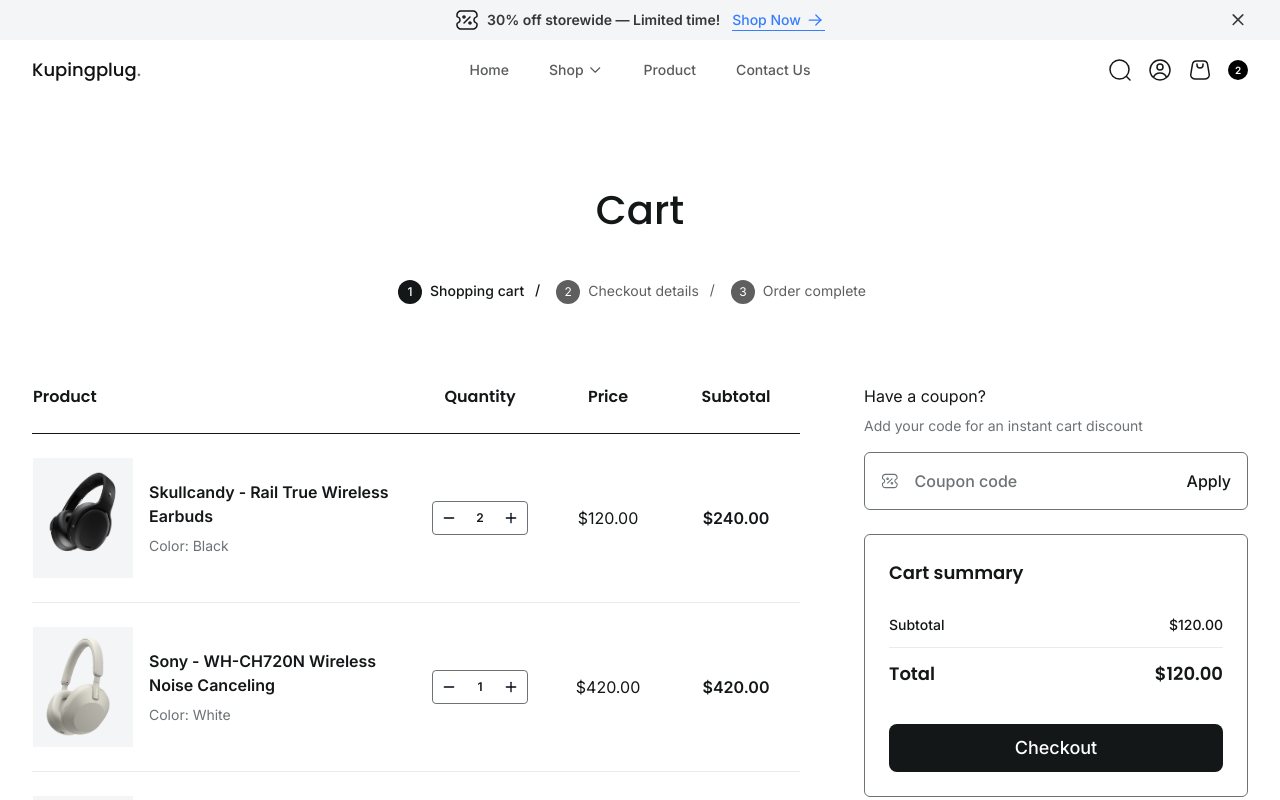
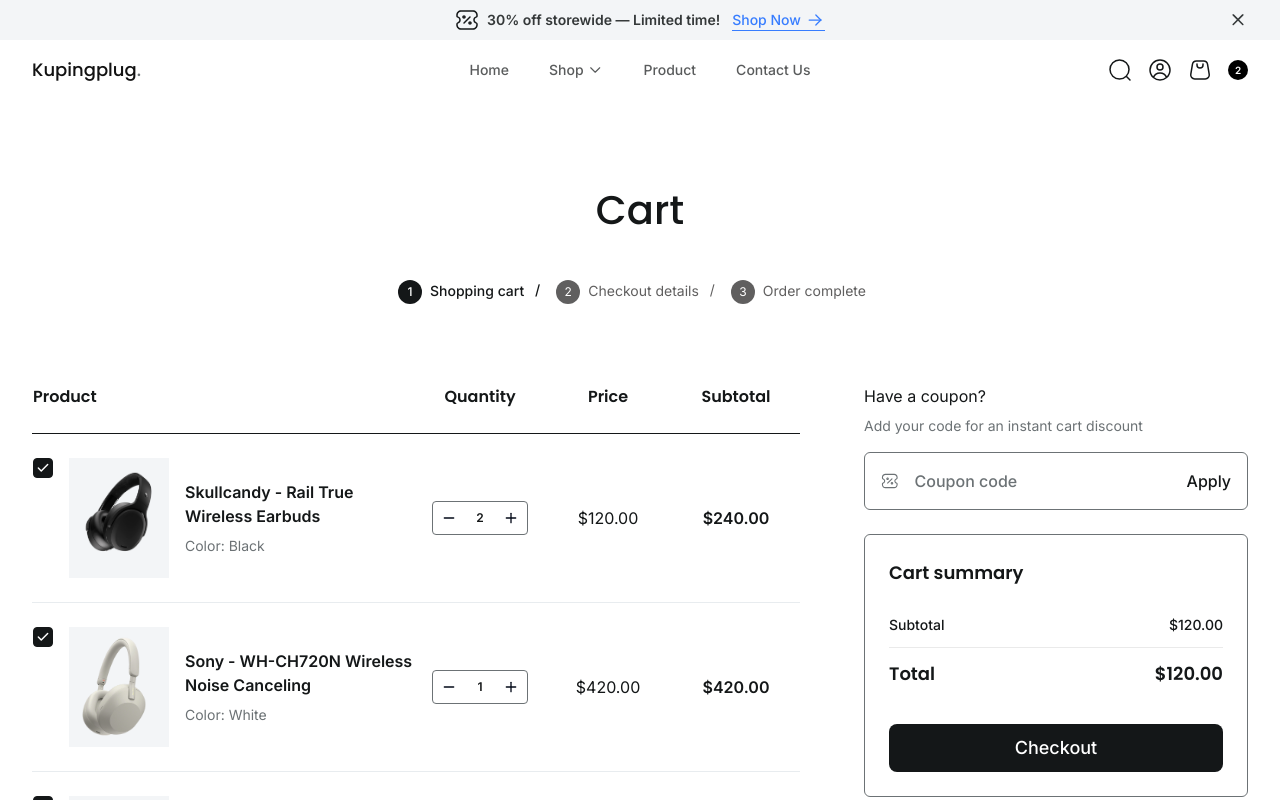
Before and after one commit to pujiragil/kupingplug, a Next.js app: page /cart in a window 1280 px wide. Shown: the top 800 px of the page. Built offline with nearby package versions, Linux system fonts and the light colour scheme.

Commit message:
added check feature to cartItem component

```diff
--- a/app/(subroot)/cart/cartItem.tsx
+++ b/app/(subroot)/cart/cartItem.tsx
@@ -3,10 +3,10 @@
 // package
 import { useState } from "react";
 import Image from "next/image";
-import { X } from "lucide-react";
+import { Check } from "lucide-react";
 
 // lib
-import { formatCurrency } from "@/lib/utils";
+import { cn, formatCurrency } from "@/lib/utils";
 
 // ui
 import CartQuantity from "@/app/(subroot)/cart/cartQuantity";
@@ -27,22 +27,46 @@
 
 const CartItem: React.FC<CartItemProps> = ({ product }) => {
   const [quantity, setQuantity] = useState<number>(product.quantity);
+  const [check, setCheck] = useState<boolean>(true);
   const basePrice = formatCurrency(product.price);
   const totalPrice = formatCurrency(product.price * quantity);
 
   const handleMinusQuantity = () => {
     if (quantity > 1) {
-      setQuantity((prev) => prev - 1);
+      setQuantity((prevQuantity) => prevQuantity - 1);
     }
   };
 
   const handleAddQuantity = () => {
-    setQuantity((prev) => prev + 1);
+    setQuantity((prevQuantity) => prevQuantity + 1);
+  };
+
+  const handleCheck = () => {
+    setCheck((prevCheck) => !prevCheck);
   };
 
   return (
     <>
-      <td className="py-6 sm:w-6/12">
+      <td
+        className={cn("py-6 sm:w-6/12", check ? "opacity-100" : "opacity-50")}
+      >
+        <div className="flex items-start gap-4">
+          <div
+            onClick={handleCheck}
+            className={cn(
+              "hidden h-5 w-5 flex-none cursor-pointer items-center justify-center rounded border border-[#141718] sm:flex",
+              check ? "bg-[#141718]" : "bg-white",
+            )}
+          >
+            {check && (
+              <Check
+                stroke="#ffffff"
+                strokeWidth={2.5}
+                className="h-3.5 w-3.5"
+              />
+            )}
+          </div>
+
           <div className="flex gap-4 sm:items-center">
             <div className="h-[120px] min-w-[100px] bg-[#F3F5F7]">
               <Image
@@ -67,7 +91,22 @@
                 <p className="font-inter text-xs font-normal text-[#6C7275] md:text-sm">
                   Color: {product.color}
                 </p>
-              <X stroke="#6C7275" className="h-6 w-6 sm:hidden" />
+
+                <div
+                  onClick={handleCheck}
+                  className={cn(
+                    "flex h-4 w-4 cursor-pointer items-center justify-center rounded border border-[#141718] sm:hidden",
+                    check ? "bg-[#141718]" : "bg-white",
+                  )}
+                >
+                  {check && (
+                    <Check
+                      stroke="#ffffff"
+                      strokeWidth={2.5}
+                      className="h-3 w-3"
+                    />
+                  )}
+                </div>
               </div>
 
               <div className="sm:hidden">
@@ -79,8 +118,14 @@
               </div>
             </div>
           </div>
+        </div>
       </td>
-      <td className="hidden w-2/12 py-6 sm:table-cell">
+      <td
+        className={cn(
+          "hidden w-2/12 py-6 sm:table-cell",
+          check ? "opacity-100" : "opacity-50",
+        )}
+      >
         <div className="flex justify-center">
           <CartQuantity
             quantity={quantity}
@@ -89,12 +134,22 @@
           />
         </div>
       </td>
-      <td className="hidden w-2/12 py-6 sm:table-cell">
+      <td
+        className={cn(
+          "hidden w-2/12 py-6 sm:table-cell",
+          check ? "opacity-100" : "opacity-50",
+        )}
+      >
         <p className="text-center font-inter text-base font-normal text-[#141718]">
           {basePrice}
         </p>
       </td>
-      <td className="hidden w-2/12 py-6 sm:table-cell">
+      <td
+        className={cn(
+          "hidden w-2/12 py-6 sm:table-cell",
+          check ? "opacity-100" : "opacity-50",
+        )}
+      >
         <p className="text-center font-inter text-base font-semibold text-[#141718]">
           {totalPrice}
         </p>
```
Lines whose indentation alone changed are shown as unchanged.
